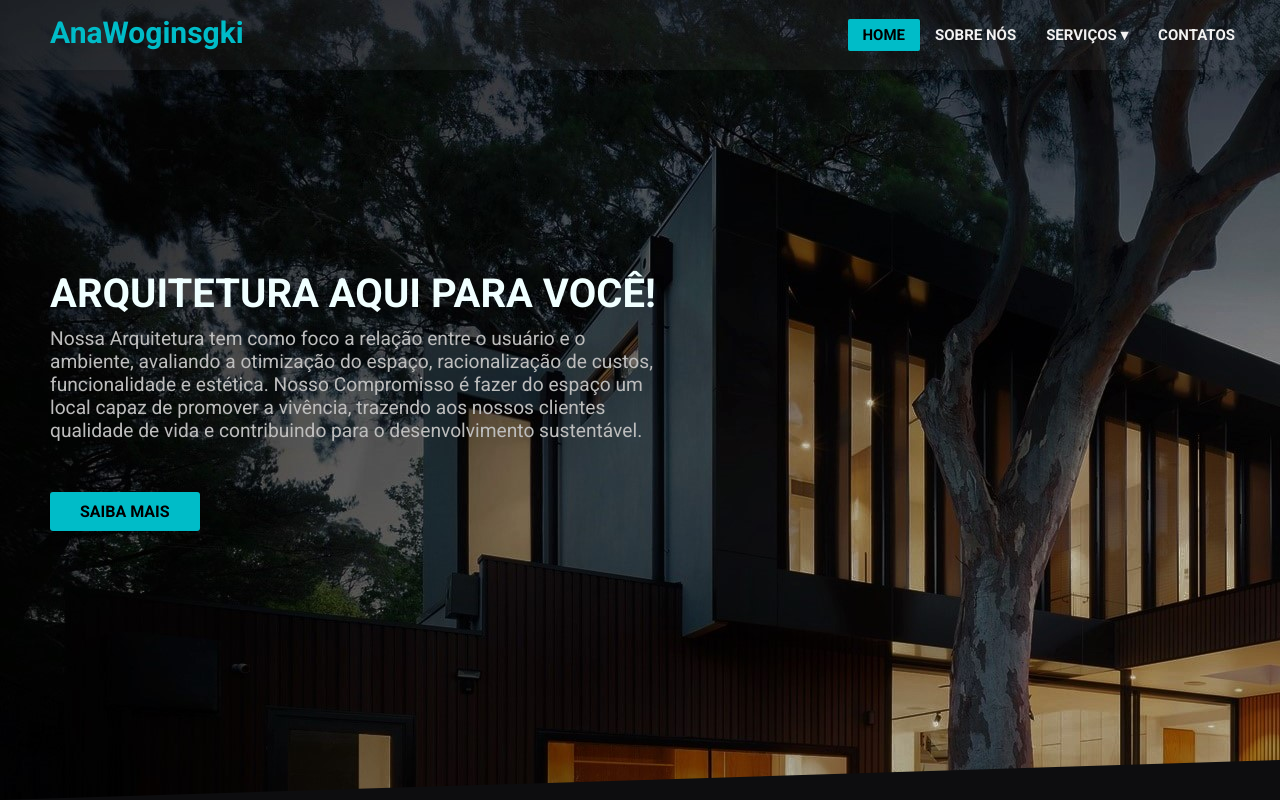
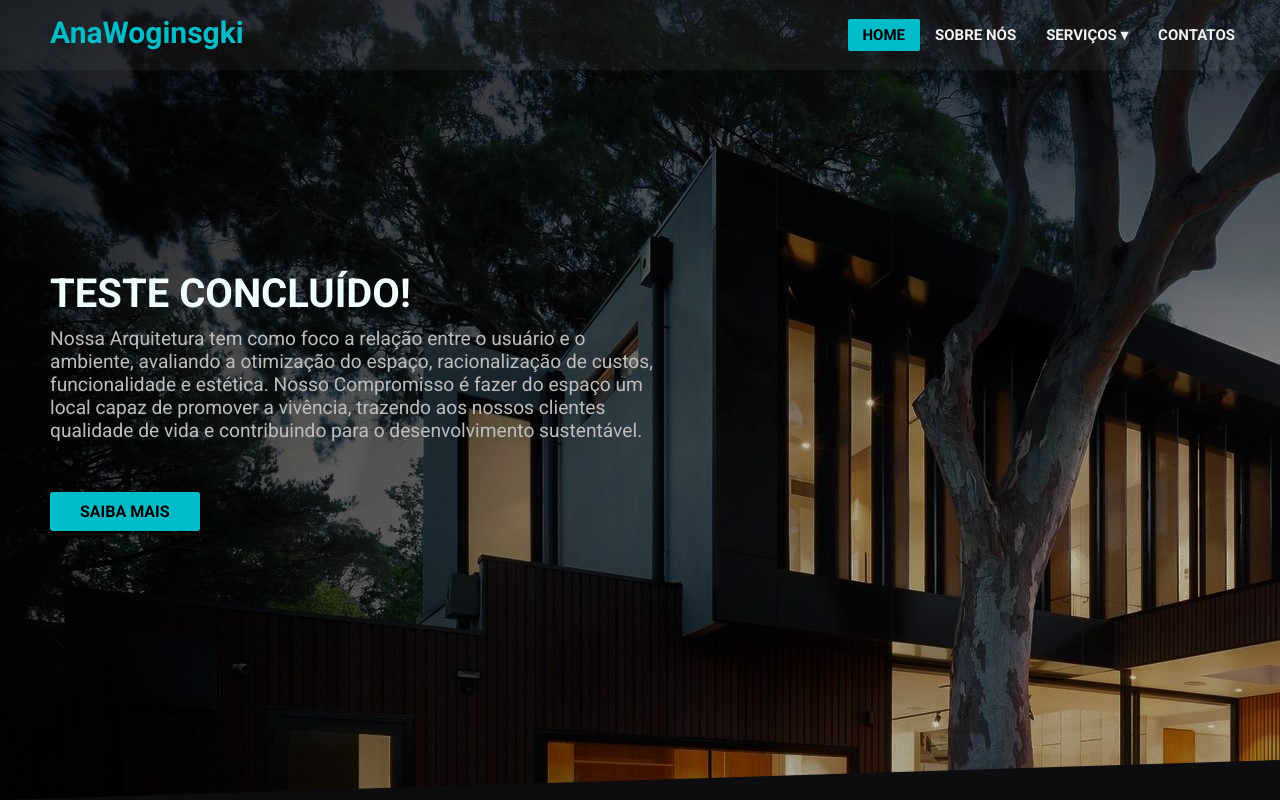
Before and after one commit to DevMallone/arquitetura, a plain HTML site: page index.html in a window 1280 px wide. Shown: the top 800 px of the page. Drawn offline with nearby package versions, Linux system fonts and the light colour scheme.

Commit message:
Update index.html

```diff
--- a/index.html
+++ b/index.html
@@ -22,7 +22,7 @@
 
 <section class="hero">
     <div>
-        <h1>Arquitetura aqui para você!</h1>
+        <h1>Teste concluído!</h1>
         <p>
             Nossa Arquitetura tem como foco a relação entre o usuário e o
             ambiente, avaliando a otimização do espaço, racionalização de
```
